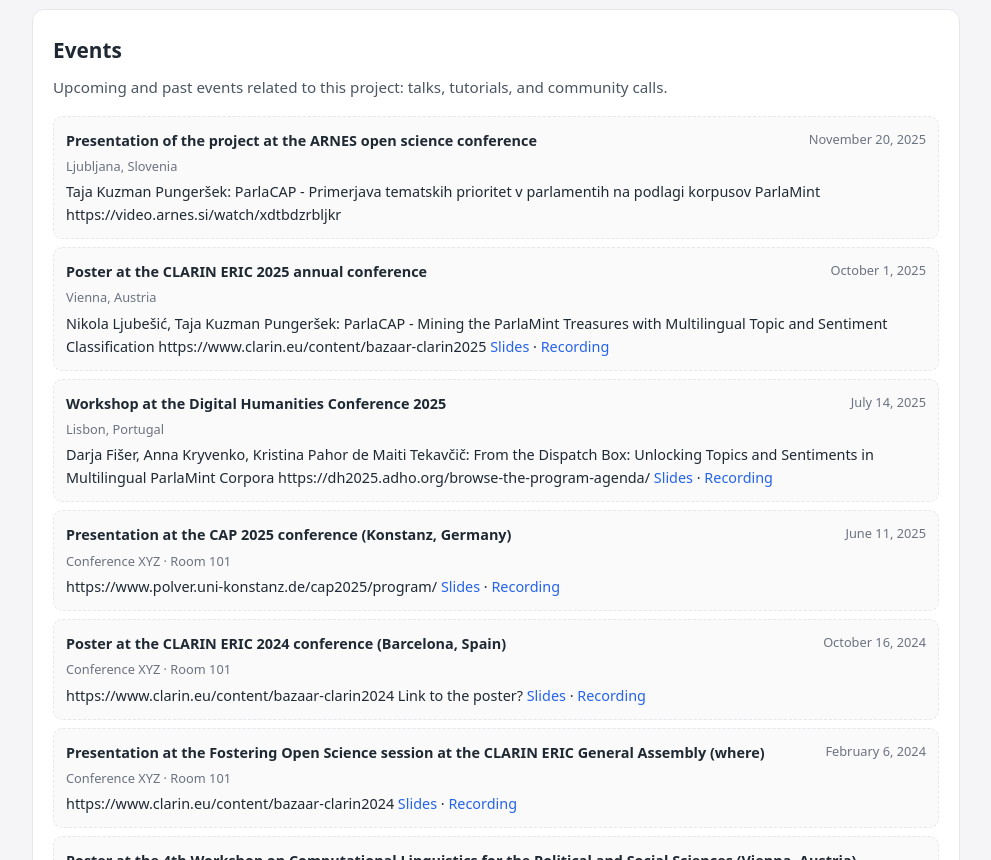
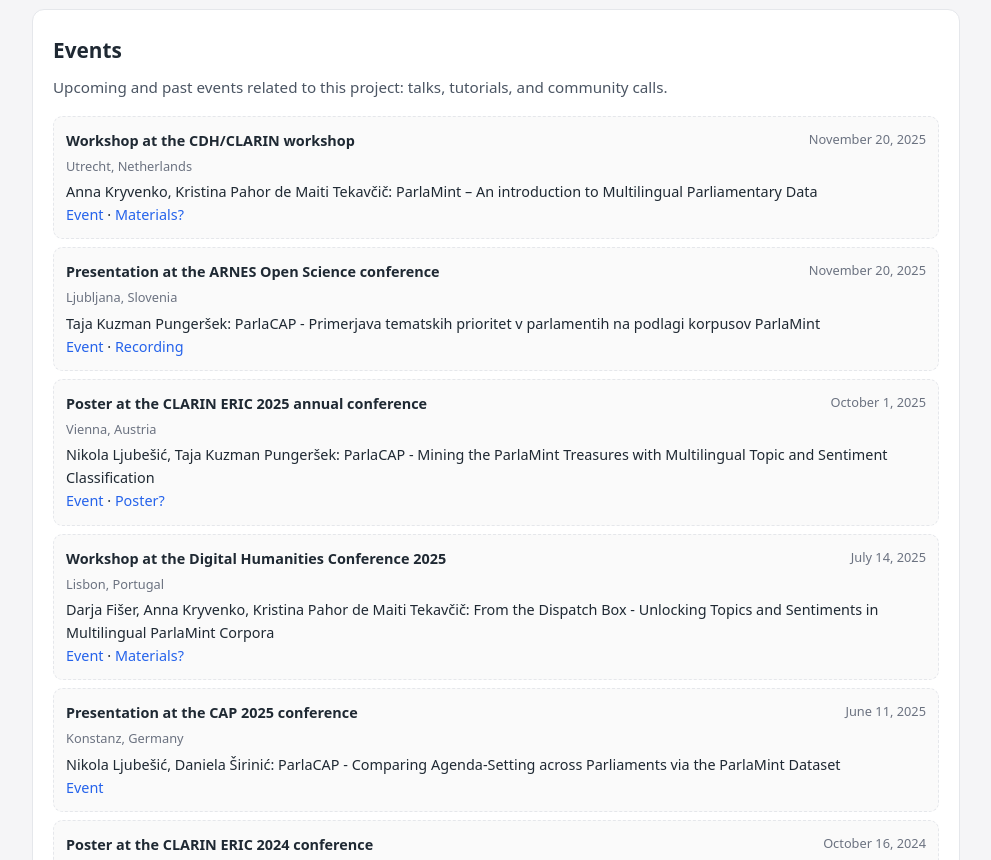
Before and after one commit to clarinsi/parlacap, a plain HTML site: page index.html in a window 1280 px wide. Shown: the part 1940-2800 px from the top of the page, without its empty margins (144-1135 px from the left). Drawn offline with Linux system fonts and the light colour scheme.

Commit message:
Update index.html

```diff
--- a/index.html
+++ b/index.html
@@ -277,7 +277,7 @@
       <section class="hero" id="top">
         <h1 class="hero-title">ParlaCAP</h1>
         <p class="hero-subtitle">
-          The ParlaCAP project leverages advanced natural language processing to analyse political agendas and sentiments in debates from 27 European national parliaments. The automatic coding of agendas throughout a wide dataset of more than 7 million speeches, given in more than 20 languages, has become possible recently with significant developments in natural language processing and artificial intelligence, allowing for multilingual transformer models to provide both highly consistent and accurate codings. By integrating the ParlaMint dataset and the Comparative Agendas Project's coding scheme, the project will create a comprehensive, FAIR dataset for comparative political research, enhancing transparency and accountability in legislative discourse across Europe.
+          The ParlaCAP project leverages advanced natural language processing to analyse political agendas and sentiments in debates from 28 European parliaments. The automatic coding of agendas throughout a wide dataset of more than 8 million speeches, given in more than 20 languages, has become possible recently with significant developments in natural language processing and artificial intelligence, allowing for multilingual transformer models to provide both highly consistent and accurate codings. By integrating the ParlaMint dataset and the Comparative Agendas Project's coding scheme, the project will create a comprehensive, FAIR dataset for comparative political research, enhancing transparency and accountability in legislative discourse across Europe.
         </p>
         <div class="hero-meta">
           <span class="tag">Open Source</span>
@@ -379,14 +379,26 @@
         <ul class="event-list">
           <li class="event">
             <div class="event-header">
-              <span class="event-title">Presentation of the project at the ARNES open science conference</span>
+              <span class="event-title">Workshop at the CDH/CLARIN workshop</span>
+              <span class="event-date">November 20, 2025</span>
+            </div>
+            <div class="event-location">Utrecht, Netherlands</div>
+            <div>
+              Anna Kryvenko, Kristina Pahor de Maiti Tekavčič: ParlaMint – An introduction to Multilingual Parliamentary Data
+              <br/>
+              <a href="https://cdh.uu.nl/event/cdh-clarin-workshop-parlamint-an-introduction-to-multilingual-parliamentary-data/">Event</a> · <a href="#">Materials?</a>
+            </div>
+          </li>
+          <li class="event">
+            <div class="event-header">
+              <span class="event-title">Presentation at the ARNES Open Science conference</span>
               <span class="event-date">November 20, 2025</span>
             </div>
             <div class="event-location">Ljubljana, Slovenia</div>
             <div>
               Taja Kuzman Pungeršek: ParlaCAP - Primerjava tematskih prioritet v parlamentih na podlagi korpusov ParlaMint
-
-              https://video.arnes.si/watch/xdtbdzrbljkr
+              <br/>
+              <a href="https://mrezaznanja.si/odprta-znanost-2025/">Event</a> · <a href="https://video.arnes.si/watch/xdtbdzrbljkr">Recording</a>
             </div>
           </li>
           <li class="event">
@@ -398,8 +410,8 @@
             <div>
               Nikola Ljubešić, Taja Kuzman Pungeršek: ParlaCAP - Mining the ParlaMint Treasures with Multilingual Topic and Sentiment Classification
 
-              https://www.clarin.eu/content/bazaar-clarin2025
-              <a href="#">Slides</a> · <a href="#">Recording</a>
+              <br/>
+              <a href="https://www.clarin.eu/content/bazaar-clarin2025">Event</a> · <a href="#">Poster?</a>
             </div>
           </li>
           <li class="event">
@@ -409,66 +421,80 @@
             </div>
             <div class="event-location">Lisbon, Portugal</div>
             <div>
-              Darja Fišer, Anna Kryvenko, Kristina Pahor de Maiti Tekavčič: From the Dispatch Box: Unlocking Topics and Sentiments in Multilingual ParlaMint Corpora
+              Darja Fišer, Anna Kryvenko, Kristina Pahor de Maiti Tekavčič: From the Dispatch Box - Unlocking Topics and Sentiments in Multilingual ParlaMint Corpora
 
-              https://dh2025.adho.org/browse-the-program-agenda/
-              <a href="#">Slides</a> · <a href="#">Recording</a>
+              <br/>
+              <a href="https://dh2025.adho.org/browse-the-program-agenda/">Event</a> · <a href="#">Materials?</a>
             </div>
           </li>
           <li class="event">
             <div class="event-header">
-              <span class="event-title">Presentation at the CAP 2025 conference (Konstanz, Germany)</span>
+              <span class="event-title">Presentation at the CAP 2025 conference</span>
               <span class="event-date">June 11, 2025</span>
             </div>
-            <div class="event-location">Conference XYZ · Room 101</div>
+            <div class="event-location">Konstanz, Germany</div>
             <div>
-              https://www.polver.uni-konstanz.de/cap2025/program/
-              <a href="#">Slides</a> · <a href="#">Recording</a>
+              Nikola Ljubešić, Daniela Širinić: ParlaCAP - Comparing Agenda-Setting across Parliaments via the ParlaMint Dataset
+              <br/>
+              <a href="https://www.polver.uni-konstanz.de/cap2025/program/">Event</a>
             </div>
           </li>
           <li class="event">
             <div class="event-header">
-              <span class="event-title">Poster at the CLARIN ERIC 2024 conference (Barcelona, Spain)</span>
+              <span class="event-title">Poster at the CLARIN ERIC 2024 conference</span>
               <span class="event-date">October 16, 2024</span>
             </div>
-            <div class="event-location">Conference XYZ · Room 101</div>
+            <div class="event-location">Barcelona, Spain</div>
             <div>
-              https://www.clarin.eu/content/bazaar-clarin2024
-              Link to the poster?
-              <a href="#">Slides</a> · <a href="#">Recording</a>
+              Nikola Ljubešić, Taja Kuzman: ParlaCAP - Comparing agenda settings across parliaments via the ParlaMint dataset
+              <br/>
+              <a href="https://www.clarin.eu/content/bazaar-clarin2024">Event</a> · <a href="#">Poster?</a>
             </div>
           </li>
           <li class="event">
             <div class="event-header">
-              <span class="event-title">Presentation at the Fostering Open Science session at the CLARIN ERIC General Assembly (where)</span>
+              <span class="event-title">Presentation at the Fostering Open Science session at the CLARIN ERIC General Assembly</span>
               <span class="event-date">February 6, 2024</span>
             </div>
-            <div class="event-location">Conference XYZ · Room 101</div>
+            <div class="event-location">Leuven, Belgium</div>
             <div>
-              https://www.clarin.eu/content/bazaar-clarin2024
-              <a href="#">Slides</a> · <a href="#">Recording</a>
+              Presentation of the project was given by Tomaž Erjavec
+              <br/>
+              <a href="#">Slides?</a>
             </div>
           </li>
           <li class="event">
             <div class="event-header">
-              <span class="event-title">Poster at the 4th Workshop on Computational Linguistics for the Political and Social Sciences (Vienna, Austria)</span>
+              <span class="event-title">Poster at the 4th Workshop on Computational Linguistics for the Political and Social Sciences</span>
               <span class="event-date">September 13, 2024</span>
             </div>
-            <div class="event-location">Conference XYZ · Room 101</div>
+            <div class="event-location">Vienna, Austria</div>
             <div>
-              https://sites.google.com/view/cpss2024konvens/home-page
-              <a href="#">Slides</a> · <a href="#">Recording</a>
+              Nikola Ljubešić: ParlaCAP - Comparing agenda settings across parliaments via the ParlaMint dataset
+              <br/>
+              <a href="https://sites.google.com/view/cpss2024konvens/home-page">Event</a> · <a href="#">Poster?</a>
             </div>
           </li>
           <li class="event">
             <div class="event-header">
-              <span class="event-title">Presentation at the Central European University (Vienna, Austria)</span>
+              <span class="event-title">Presentation at the Central European University</span>
               <span class="event-date">September 11, 2024</span>
             </div>
-            <div class="event-location">Conference XYZ · Room 101</div>
+            <div class="event-location">Vienna, Austria</div>
             <div>
-              https://events.ceu.edu/2024-09-11/revealing-hidden-treasures-parliamentary-proceedings-nlp
-              <a href="#">Slides</a> · <a href="#">Recording</a>
+              Nikola Ljubešić: Revealing the Hidden Treasures of Parliamentary Proceedings with NLP
+              <a href="https://events.ceu.edu/2024-09-11/revealing-hidden-treasures-parliamentary-proceedings-nlp">Event</a> · <a href="#">Presentation?</a>
+            </div>
+          </li>
+          <li class="event">
+            <div class="event-header">
+              <span class="event-title">Presentation at the ACDH-CH Research Lunch</span>
+              <span class="event-date">September 10, 2024</span>
+            </div>
+            <div class="event-location">Vienna, Austria</div>
+            <div>
+              Nikola Ljubešić: ParlaMint - How recent developments in NLP help us reveal the hidden treasures of parliamentary proceedings
+              <a href="https://clariah.at/en/events/acdh-ch-research-lunch-nikola-ljubesic/">Event</a> · <a href="#">Presentation?</a>
             </div>
           </li>
         </ul>
```
